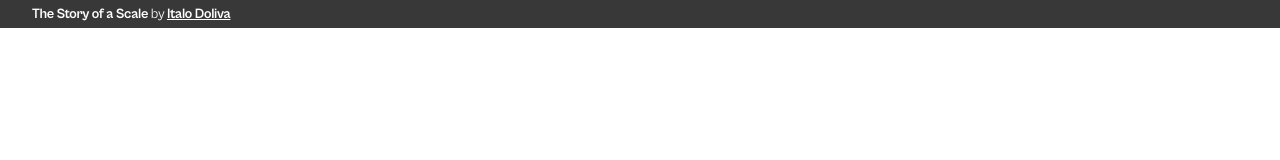
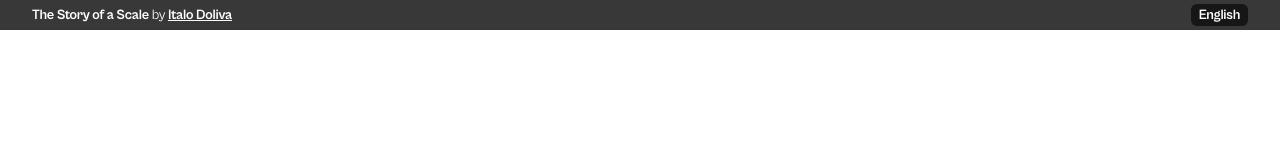
Before and after one commit to itdoliva/keeling-spiral, a Next.js app: page /en in a window 1280 px wide. Shown: the top 160 px of the page. Built offline with nearby package versions, Linux system fonts and the light colour scheme; no server answers; the database is empty.

Commit message:
Locale Switcher

```diff
--- a/src/app/[locale]/layout.tsx
+++ b/src/app/[locale]/layout.tsx
@@ -22,8 +22,10 @@ export default async function LocaleLayout({
 
   return (
     <html lang={locale} className="h-dvh overflow-hidden">
-      <body className="antialiased font-grotesk h-full overflow-hidden text-black bg-white m-0 p-0 tracking-text">
-        <NextIntlClientProvider>{children}</NextIntlClientProvider>
+      <body className="antialiased font-grotesk h-full overflow-hidden text-black bg-white m-0 p-0 tracking-text text-sm">
+        <NextIntlClientProvider>
+          {children}
+        </NextIntlClientProvider>
       </body>
     </html>
   );
--- a/src/components/header/header.tsx
+++ b/src/components/header/header.tsx
@@ -1,17 +1,19 @@
 import { useTranslations } from 'next-intl';
+import LocaleSwitcher from '@/components/locale-switcher/locale-switcher';
 
 export default function Header() {
   const t = useTranslations()
 
   return (
-    <header className="bg-black/85 px-8 py-1 flex justify-between">
-      <h1 className="text-white text-sm">
+    <header className="bg-black/85 px-8 py-1 flex items-center justify-between">
+      <h1 className="text-white">
         <span className="font-bold">{t('title')}</span>
         {' '}
         {t('common.by')}
         {' '}
         <a href="https://italodoliva.com.br" className="font-bold underline">Italo Doliva</a>
       </h1>
+      <LocaleSwitcher />
     </header>
   )
 }
--- /dev/null
+++ b/src/components/locale-switcher/locale-switcher.tsx
@@ -0,0 +1,19 @@
+import { useLocale } from 'next-intl';
+import { useRouter, usePathname } from '@/i18n/navigation';
+
+export default function LocaleSwitcher() {
+  const locale = useLocale()
+  const router = useRouter()
+  const pathname = usePathname()
+
+  const switchLocale = () => {
+    const newLocale = locale === 'en' ? 'pt' : 'en'
+    router.push(pathname, { locale: newLocale })
+  }
+
+  return (
+    <button onClick={switchLocale} className="text-white text-sm font-bold py-px px-2 rounded-md bg-black hover:bg-gray-dark">
+      {locale === 'en' ? 'English' : 'Português'}
+    </button>
+  );
+}
--- a/src/styles/global.css
+++ b/src/styles/global.css
@@ -15,6 +15,7 @@
   --tracking-text: -0.02em;
   --tracking-number: -0.04em;
 }
+
 
 
 .label-layer {
```
